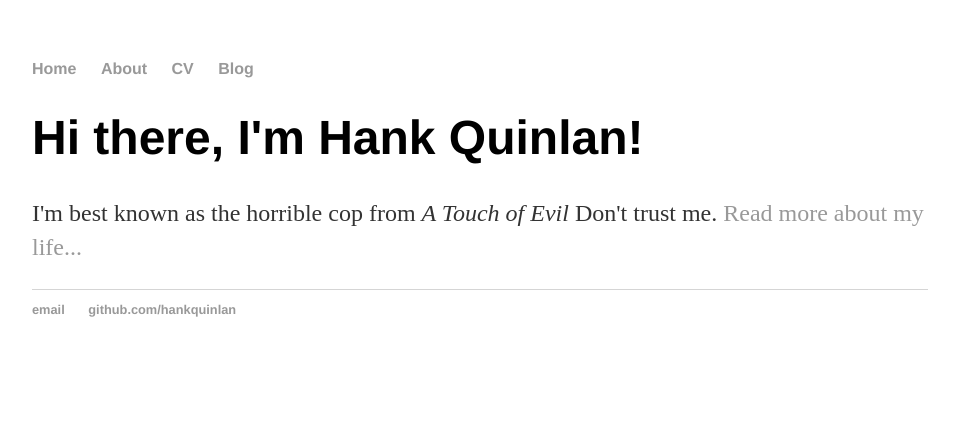
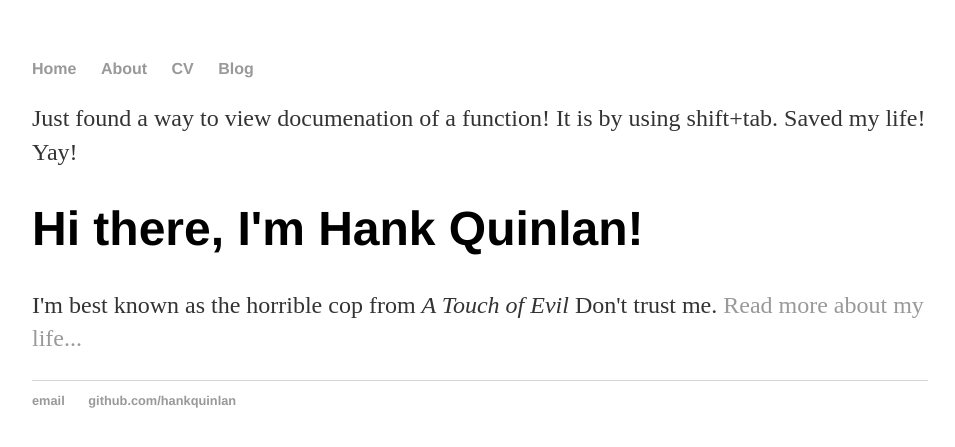
Before and after one commit to WolfNiu/WolfNiu, a Jekyll site: the page built from index.html, in a window 1280 px wide. Shown: the top 447 px of the page, without its empty margins (160-1115 px from the left). Built offline with Jekyll 4.4.1, drawn with Linux system fonts in a browser that asks for light colours.

Commit message:
Update index.html

```diff
--- a/index.html
+++ b/index.html
@@ -3,6 +3,7 @@ layout: default
 title: Hank Quinlan, Horrible Cop
 ---
 <div class="blurb">
+	<p> Just found a way to view documenation of a function! It is by using shift+tab. Saved my life! Yay! </p>
 	<h1>Hi there, I'm Hank Quinlan!</h1>
 	<p>I'm best known as the horrible cop from <em>A Touch of Evil</em> Don't trust me. <a href="/about">Read more about my life...</a></p>
 </div><!-- /.blurb -->
```
